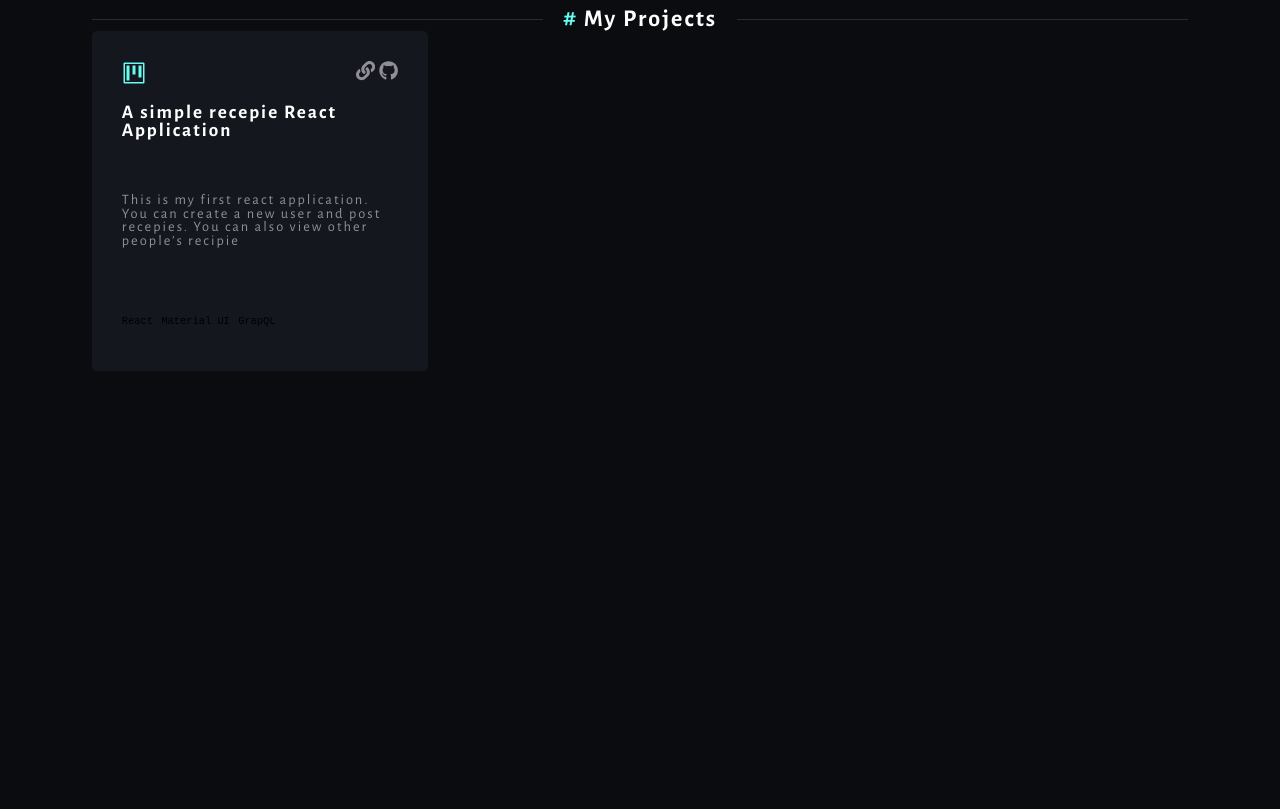
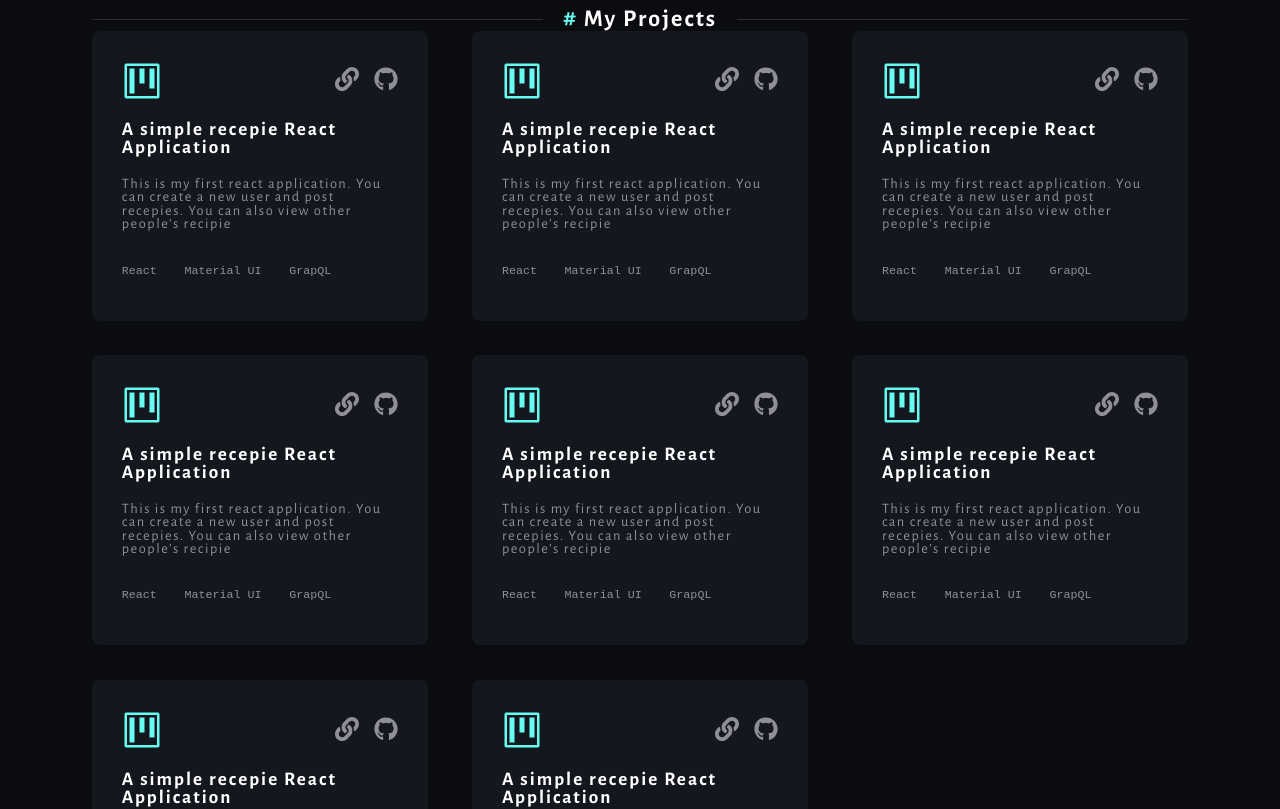
Before and after one commit to NatiG100/portfolio, a React (Create React App) app: page / in a window 1280 px wide. Shown: the part 3080-3889 px from the top of the page. Before the commit the page ends 3840 px from the top, so only its background shows below. Built offline with nearby package versions, Linux system fonts and the light colour scheme.

Commit message:
fix project card layout and look

```diff
--- a/src/components/ProjectCard/ProjectCardelements.js
+++ b/src/components/ProjectCard/ProjectCardelements.js
@@ -6,12 +6,20 @@ export const StyledProjectCard = styled.div`
     width: 100%;
     max-width: 400px;
     padding: 30px;
-    border-radius: 5px;
+    border-radius: 8px;
     background-color: ${theme.colors.surface};
     display: grid;
     grid-template-rows: max-content 1fr;
-    gap: 7%;
-    height: 340px;
+    gap: 9%;
+    height: 290px;
+    transition: all 200ms ease-in-out;
+    :hover{
+        transform: scale(1.07);
+        box-shadow:0px 6px 8px #0008;
+    }
+    :hover .title{
+        color: ${theme.colors.primary};
+    }
 `;
 
 export const StyledProjectCardHeader = styled.div`
@@ -22,7 +30,7 @@ export const StyledProjectCardHeader = styled.div`
 `;
 
 export const StyledProjectCardIcon = styled(VscProject)`
-    font-size: ${theme.font.xl};
+    font-size: ${theme.font.xml};
     color: ${theme.colors.primary};
 `;
 
@@ -30,7 +38,7 @@ export const StyledProjectCardMenu = styled.div`
     display: flex;
     justify-content: center;
     align-items: center;
-    gap: 4px;
+    gap: 15px;
     width: max-content;
 `;
 
@@ -38,7 +46,7 @@ export const StyledProjectLink = styled.a`
     text-decoration: none;
     background-color: #0000;
     svg{
-        font-size: ${theme.font.lg};
+        font-size: ${theme.font.xl};
         color: ${theme.colors.textDark};
         transition: all 200ms ease-in-out;
         :hover{
@@ -61,14 +69,11 @@ export const StyledH1 = styled.h1`
     letter-spacing: 2px;
     color: ${theme.colors.text};
     transition: all 200ms ease-in-out;
-    :hover{
-        color: ${theme.colors.primary};
-    }
 `;
 
 export const StyledP = styled.p`
     font-size: ${theme.font.md};
-    letter-spacing: 2px;
+    letter-spacing: 1.5px;
     font-weight: 400;
     color: ${theme.colors.textDark};
 `;
@@ -79,10 +84,11 @@ export const StyledTechStack = styled.div`
     display: flex;
     align-items: center;
     justify-content: flex-start;
-    gap: 3%;
+    gap: 10%;
 `;
 export const StyledTech = styled.div`
-    font-size: ${theme.font.sm};
+    font-size: ${theme.font.md};
     font-weight: 400;
     font-family: monospace;
+    color: ${theme.colors.textDark}
 `;
--- a/src/components/ProjectCard/index.jsx
+++ b/src/components/ProjectCard/index.jsx
@@ -30,7 +30,7 @@ const ProjectCard = ({
             </StyledProjectCardMenu>
         </StyledProjectCardHeader>
         <StyledProjectCardBody>
-          <StyledH1>{title}</StyledH1>
+          <StyledH1 className='title'>{title}</StyledH1>
           <StyledP>{description}</StyledP>
             <StyledTechStack>
               {techStack.map((tech)=>(
--- a/src/sections/ProjectsSection/index.jsx
+++ b/src/sections/ProjectsSection/index.jsx
@@ -19,6 +19,55 @@ const ProjectsSection = () => {
               repo="#"
               techStack={["React", "Material UI", "GrapQL"]}
             />
+            <ProjectCard
+              title="A simple recepie React Application"
+              description="This is my first react application. You can create a new user and post recepies. You can also view other people’s recipie"
+              link="#"
+              repo="#"
+              techStack={["React", "Material UI", "GrapQL"]}
+            />
+            <ProjectCard
+              title="A simple recepie React Application"
+              description="This is my first react application. You can create a new user and post recepies. You can also view other people’s recipie"
+              link="#"
+              repo="#"
+              techStack={["React", "Material UI", "GrapQL"]}
+            />
+            <ProjectCard
+              title="A simple recepie React Application"
+              description="This is my first react application. You can create a new user and post recepies. You can also view other people’s recipie"
+              link="#"
+              repo="#"
+              techStack={["React", "Material UI", "GrapQL"]}
+            />
+            <ProjectCard
+              title="A simple recepie React Application"
+              description="This is my first react application. You can create a new user and post recepies. You can also view other people’s recipie"
+              link="#"
+              repo="#"
+              techStack={["React", "Material UI", "GrapQL"]}
+            />
+            <ProjectCard
+              title="A simple recepie React Application"
+              description="This is my first react application. You can create a new user and post recepies. You can also view other people’s recipie"
+              link="#"
+              repo="#"
+              techStack={["React", "Material UI", "GrapQL"]}
+            />
+            <ProjectCard
+              title="A simple recepie React Application"
+              description="This is my first react application. You can create a new user and post recepies. You can also view other people’s recipie"
+              link="#"
+              repo="#"
+              techStack={["React", "Material UI", "GrapQL"]}
+            />
+            <ProjectCard
+              title="A simple recepie React Application"
+              description="This is my first react application. You can create a new user and post recepies. You can also view other people’s recipie"
+              link="#"
+              repo="#"
+              techStack={["React", "Material UI", "GrapQL"]}
+            />
         </StyledProjectsSectionWrapper>
     </StyledProjectsSection>
   )
--- a/src/theme.js
+++ b/src/theme.js
@@ -9,6 +9,7 @@ const theme = {
     },
     font:{
         xxl:"4.5em",
+        xml:"2.5em",
         xl:"1.5em",
         lg:"1.2em",
         md:"0.9em",
```
